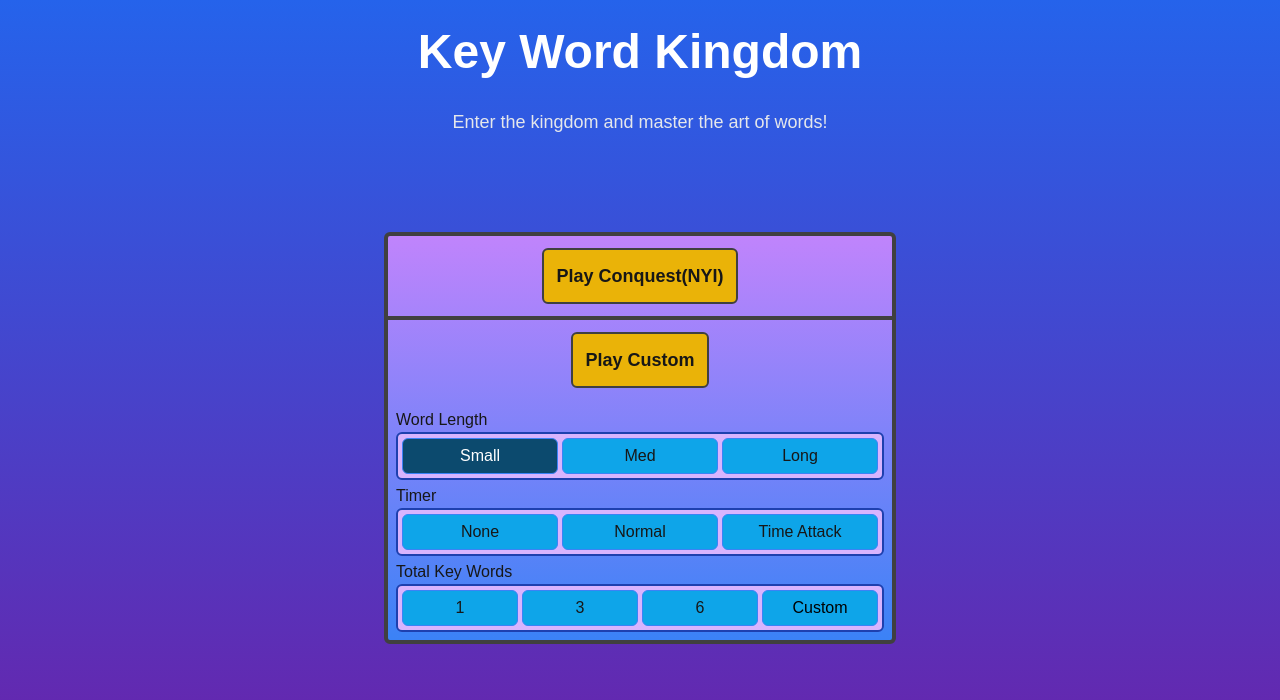
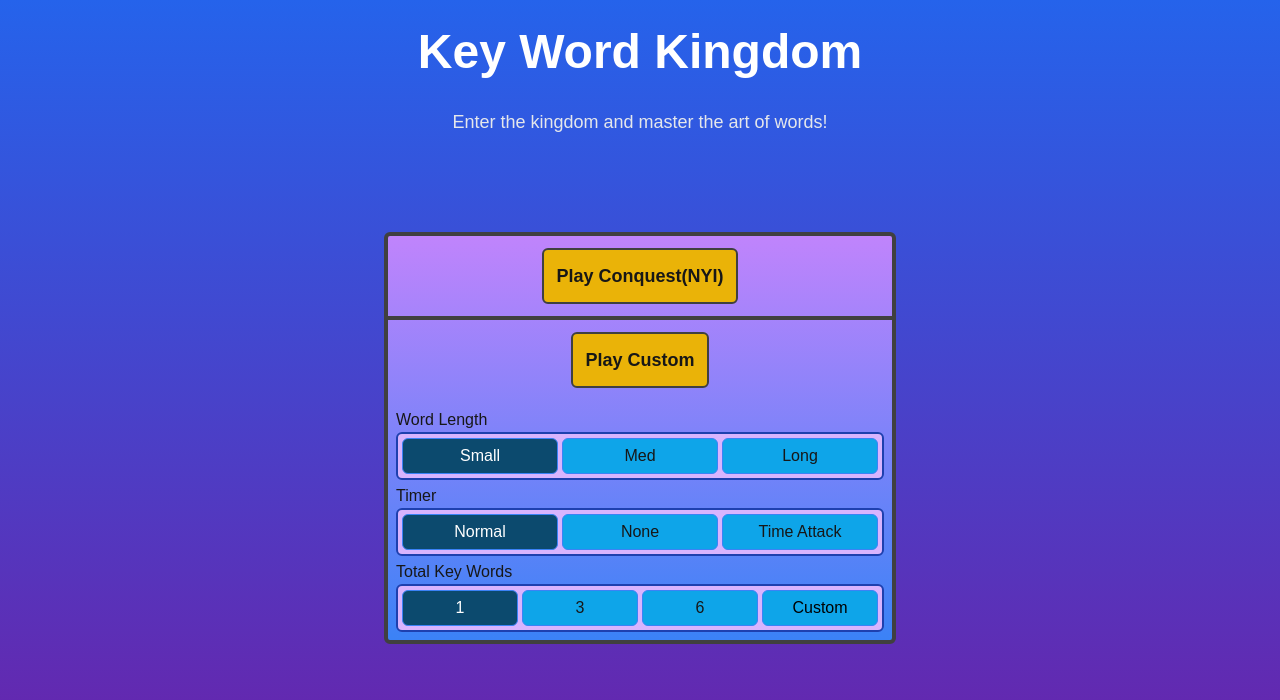
Before and after one commit to jrbarnhart/key-word-kingdom, a Next.js app: page / in a window 1280 px wide. Shown: the top 700 px of the page. Built offline with nearby package versions, Linux system fonts and the light colour scheme.

Commit message:
Hook up state to remaining option buttons

```diff
--- a/app/_components/ui/GameMenu.tsx
+++ b/app/_components/ui/GameMenu.tsx
@@ -5,7 +5,7 @@ import { useState } from "react";
 export default function GameMenu() {
   const LENGTH_DEFAULT = 5;
   const TIMER_DEFAULT = 0;
-  const TOTAL_DEFAULT = 3;
+  const TOTAL_DEFAULT = 1;
 
   const [wordLength, setWordLength] = useState(LENGTH_DEFAULT);
   const [timer, setTimer] = useState(TIMER_DEFAULT);
@@ -53,15 +53,15 @@ export default function GameMenu() {
           <div className="flex gap-1 justify-between items-center bg-purple-300 border-2 h-12 border-blue-800 rounded-md p-1">
             <button
               onClick={() => setWordLength(5)}
-              className={`bg-sky-500 border hover:bg-sky-300 border-blue-500 h-full w-full px-2 rounded-md ${
-                wordLength <= 5 ? "bg-sky-900 text-white" : "bg-sky-300"
+              className={`hover:bg-sky-300 border border-blue-500 h-full w-full px-2 rounded-md ${
+                wordLength <= 5 ? "bg-sky-900 text-white" : "bg-sky-500"
               }`}
             >
               Small
             </button>
             <button
               onClick={() => setWordLength(10)}
-              className={`bg-sky-500 border hover:bg-sky-300 border-blue-500 h-full w-full px-2 rounded-md ${
+              className={` hover:bg-sky-300 border border-blue-500 h-full w-full px-2 rounded-md ${
                 wordLength > 5 && wordLength <= 10
                   ? "bg-sky-900 text-white"
                   : "bg-sky-500"
@@ -71,7 +71,7 @@ export default function GameMenu() {
             </button>
             <button
               onClick={() => setWordLength(15)}
-              className={`bg-sky-500 border hover:bg-sky-300 border-blue-500 h-full w-full px-2 rounded-md ${
+              className={` hover:bg-sky-300 border border-blue-500 h-full w-full px-2 rounded-md ${
                 wordLength > 10 ? "bg-sky-900 text-white" : "bg-sky-500"
               }`}
             >
@@ -84,17 +84,26 @@ export default function GameMenu() {
           <h2>Timer</h2>
           <div className="flex gap-1 justify-between items-center bg-purple-300 border-2 h-12 border-blue-800 rounded-md p-1">
             <button
-              className={`bg-sky-500 border hover:bg-sky-300 border-blue-500 h-full w-full px-2 rounded-md`}
+              onClick={() => setTimer(0)}
+              className={`hover:bg-sky-300 border border-blue-500 h-full w-full px-2 rounded-md ${
+                timer === 0 ? "bg-sky-900 text-white" : "bg-sky-500"
+              }`}
+            >
+              Normal
+            </button>
+            <button
+              onClick={() => setTimer(-1)}
+              className={`hover:bg-sky-300 border border-blue-500 h-full w-full px-2 rounded-md ${
+                timer < 0 ? "bg-sky-900 text-white" : "bg-sky-500"
+              }`}
             >
               None
             </button>
             <button
-              className={`bg-sky-500 border hover:bg-sky-300 border-blue-500 h-full w-full px-2 rounded-md`}
-            >
-              Normal
-            </button>
-            <button
-              className={`bg-sky-500 border hover:bg-sky-300 border-blue-500 h-full w-full px-2 rounded-md`}
+              onClick={() => setTimer(60)}
+              className={`hover:bg-sky-300 border border-blue-500 h-full w-full px-2 rounded-md ${
+                timer > 0 ? "bg-sky-900 text-white" : "bg-sky-500"
+              }`}
             >
               Time Attack
             </button>
@@ -105,22 +114,38 @@ export default function GameMenu() {
           <h2>Total Key Words</h2>
           <div className="flex gap-1 justify-between items-center bg-purple-300 border-2 h-12 border-blue-800 rounded-md p-1">
             <button
-              className={`bg-sky-500 border hover:bg-sky-300 border-blue-500 h-full w-full px-2 rounded-md`}
+              onClick={() => setTotalKeyWords(1)}
+              className={`hover:bg-sky-300 border border-blue-500 h-full w-full px-2 rounded-md ${
+                totalKeyWords === 1 ? "bg-sky-900 text-white" : "bg-sky-500"
+              }`}
             >
               1
             </button>
             <button
-              className={`bg-sky-500 border hover:bg-sky-300 border-blue-500 h-full w-full px-2 rounded-md`}
+              onClick={() => setTotalKeyWords(3)}
+              className={`hover:bg-sky-300 border border-blue-500 h-full w-full px-2 rounded-md ${
+                totalKeyWords === 3 ? "bg-sky-900 text-white" : "bg-sky-500"
+              }`}
             >
               3
             </button>
             <button
-              className={`bg-sky-500 border hover:bg-sky-300 border-blue-500 h-full w-full px-2 rounded-md`}
+              onClick={() => setTotalKeyWords(6)}
+              className={`hover:bg-sky-300 border border-blue-500 h-full w-full px-2 rounded-md ${
+                totalKeyWords === 6 ? "bg-sky-900 text-white" : "bg-sky-500"
+              }`}
             >
               6
             </button>
             <input
-              className="bg-sky-500 border hover:bg-sky-300 border-blue-500 h-full w-full px-2 rounded-md placeholder:text-black text-center"
+              className={`hover:bg-sky-300 border border-blue-500 h-full w-full px-2 rounded-md placeholder:text-black text-center ${
+                totalKeyWords !== 1 &&
+                totalKeyWords !== 3 &&
+                totalKeyWords !== 6 &&
+                totalInputValue !== ""
+                  ? "bg-sky-900 text-white"
+                  : "bg-sky-500"
+              }`}
               placeholder="Custom"
               value={totalInputValue}
               onChange={handleTotalInput}
```
